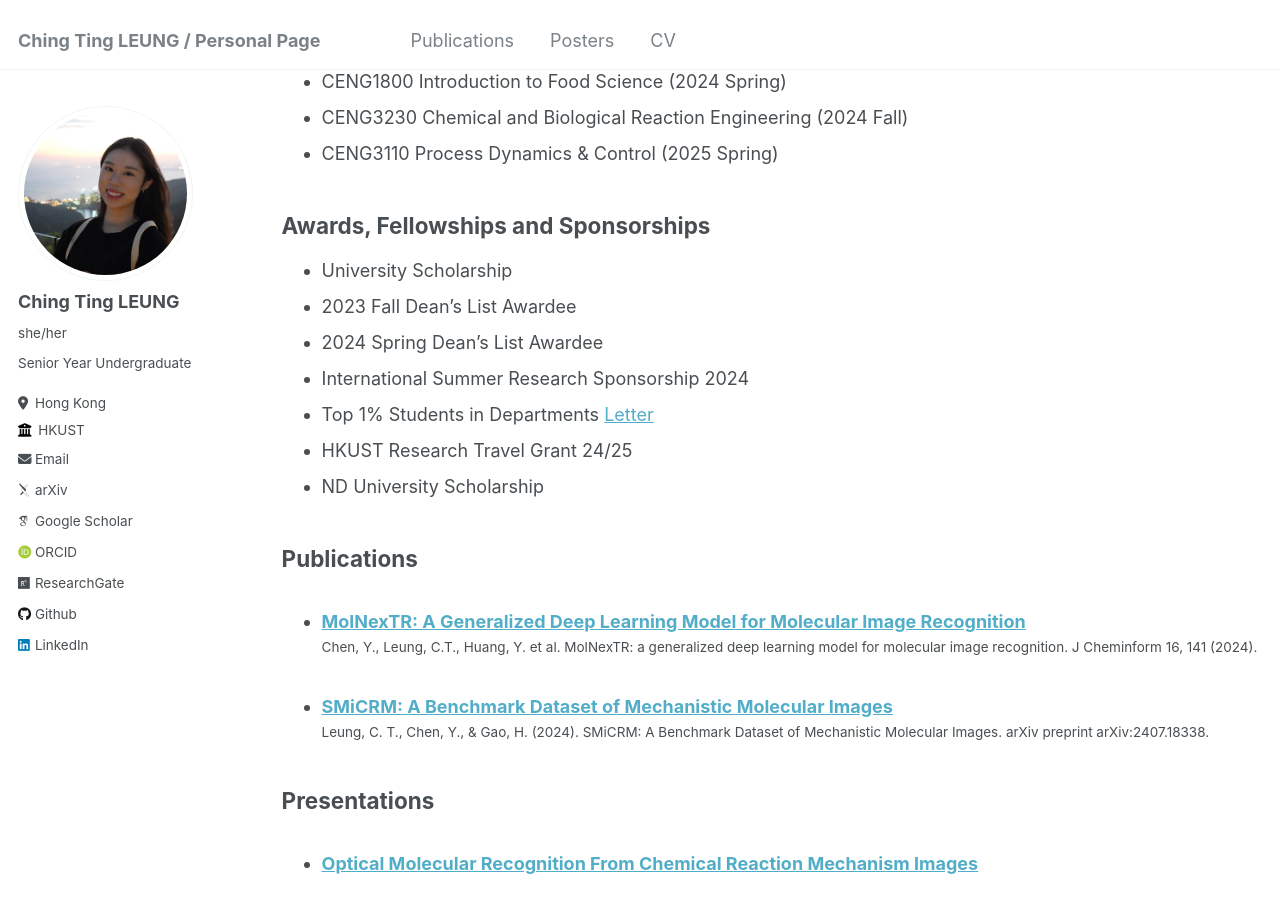
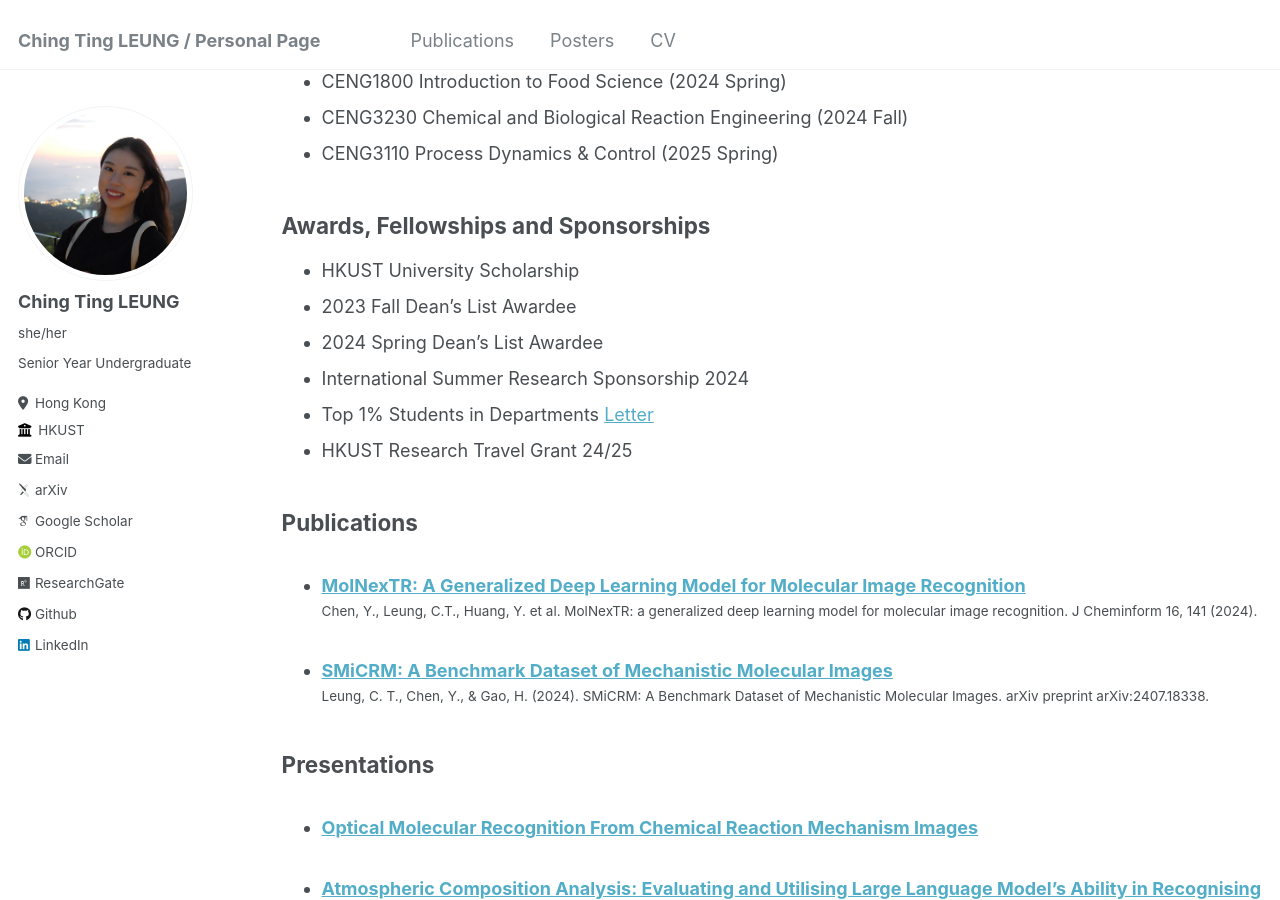
Before and after one commit to ting2025/ting2025.github.io, a Jekyll site: the page built from _pages/cv.md, in a window 1280 px wide and 900 px high, scrolled down 693 px. Built offline with Jekyll 4.4.1, drawn with Linux system fonts in a browser that asks for light colours; some web fonts are replaced.

Commit message:
Update scholarship details in CV

```diff
--- a/_pages/cv.md
+++ b/_pages/cv.md
@@ -30,13 +30,12 @@ Undergraduate Teaching Assistant for:
 - CENG3110 Process Dynamics & Control (2025 Spring)
 
 ## Awards, Fellowships and Sponsorships
-- University Scholarship
+- HKUST University Scholarship
 - 2023 Fall Dean's List Awardee
 - 2024 Spring Dean's List Awardee
 - International Summer Research Sponsorship 2024
 - Top 1% Students in Departments [Letter](../files/Academic Letter.pdf)
 - HKUST Research Travel Grant 24/25
-- ND University Scholarship
 
 
 ## Publications
```
